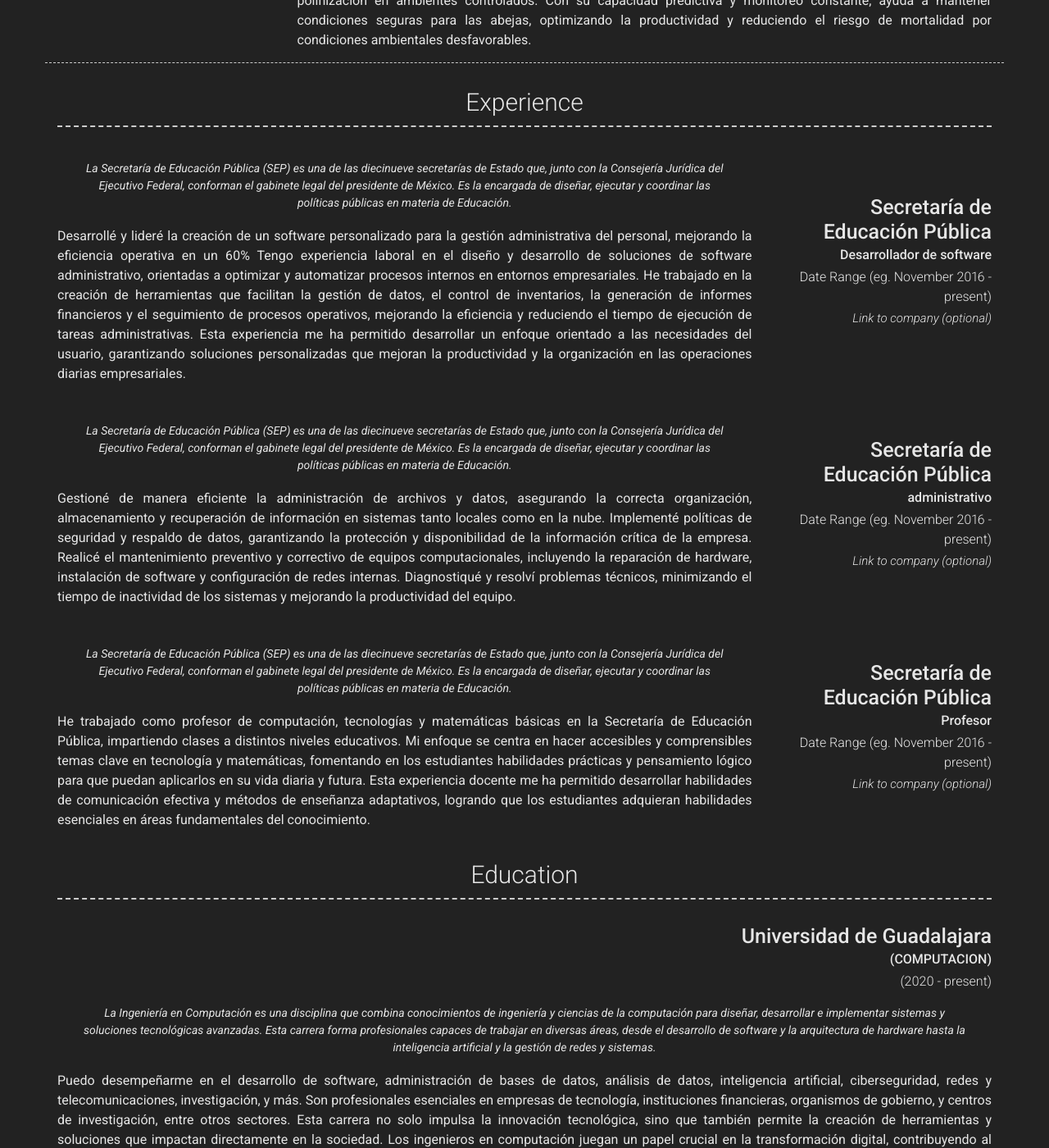
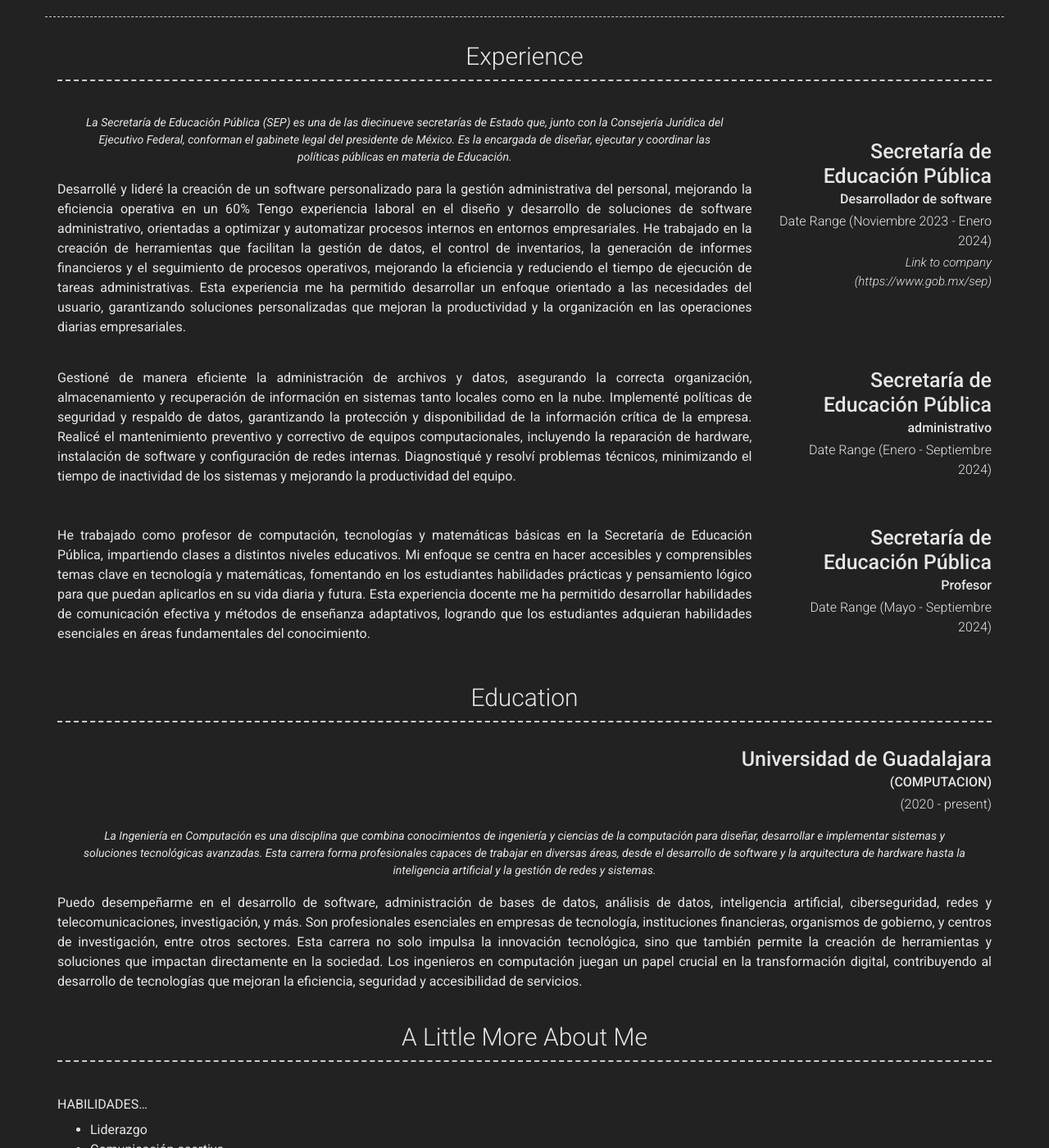
Before and after one commit to JA-HR/JA-HR.github.io, a Jekyll site: the page built from index.md, in a window 1280 px wide and 1400 px high, scrolled down 1548 px. Shown: the whole window at 82% size. Built offline with Jekyll 4.4.1, drawn with Linux system fonts in a browser that asks for light colours; nearby versions of some CDN libraries; some of the changed text lies outside the part shown.

Commit message:
fechas y Datos

```diff
--- a/_config.yml
+++ b/_config.yml
@@ -8,7 +8,7 @@ version: 2
 # Personal info
 name: Jaime Alberto Hernandez Robles
 title: ING. EN COMPUTACION
-email: Your email (optional)
+email: jahr.udg@gmail.com
 # email_title: Email (Email title override)
 #phone: Your phone number (optional)
 # phone_title: Phone (Phone title override)
@@ -20,16 +20,17 @@ darkmode: true
 
 # Social links
 #twitter_username: jekyllrb
-github_username:  jekyll
-stackoverflow_username: "00000001"
+github_username:  JA-HR
+#github_username:  J4HR
+#stackoverflow_username: "00000001"
 #dribbble_username: jekyll
-facebook_username: jekyll
+#facebook_username: jekyll
 #flickr_username: jekyll
-instagram_username: jekyll
+#instagram_username: jekyll
 linkedin_username: jekyll
 #xing_username: jekyll
 #pinterest_username: jekyll
-youtube_username: jekyll
+#youtube_username: jekyll
 #orcid_username: 0000-0000-0000-0000
 #googlescholar_username: D847cGsAAAAJ
 
@@ -74,10 +75,10 @@ content:
         border: weak  # Value of `weak` will display a weak border below this item. # Any
                       # other value (or no value) means no border will be displayed
         title: Vital Sings Vision
-        link: Link to project (eg. sproogen.github.io/modern-resume-theme)(optional)
+        link: https://github.com/Fanterlum/Modular_signos/tree/jaime
         link_text: (INDAUTOR 03-2024-092709223000-01)
         additional_links:
-          - title:  Github page for project (eg. sproogen/modern-resume-theme)
+          - title:  https://github.com/Fanterlum/Modular_signos/tree/jaime
             icon: fab fa-github
             url: Link to project (eg. sproogen.github.io/modern-resume-theme)(optional)
           - title:  Github page for project (eg. sproogen/modern-resume-theme)
@@ -151,8 +152,8 @@ content:
       - layout: right
         title: Secretaría de Educación Pública
         sub_title: Desarrollador de software
-        caption: Date Range (eg. November 2016 - present)
-        link: Link to company (optional)
+        caption: Date Range (Noviembre 2023 - Enero 2024)
+        link: Link to company (https://www.gob.mx/sep)
         quote: >
           La Secretaría de Educación Pública (SEP) es una de las diecinueve secretarías de Estado que, junto con la Consejería Jurídica del Ejecutivo Federal, conforman el gabinete legal del presidente de México.
           Es la encargada de diseñar, ejecutar y coordinar las políticas públicas en materia de Educación.
@@ -164,11 +165,11 @@ content:
       - layout: right
         title: Secretaría de Educación Pública
         sub_title: administrativo
-        caption: Date Range (eg. November 2016 - present)
-        link: Link to company (optional)
-        quote: >
-          La Secretaría de Educación Pública (SEP) es una de las diecinueve secretarías de Estado que, junto con la Consejería Jurídica del Ejecutivo Federal, conforman el gabinete legal del presidente de México.
-          Es la encargada de diseñar, ejecutar y coordinar las políticas públicas en materia de Educación.
+        caption: Date Range (Enero - Septiembre 2024)
+#        link: Link to company (optional)
+#        quote: >
+#          La Secretaría de Educación Pública (SEP) es una de las diecinueve secretarías de Estado que, junto con la Consejería Jurídica del Ejecutivo Federal, conforman el gabinete legal del presidente de México.
+#          Es la encargada de diseñar, ejecutar y coordinar las políticas públicas en materia de Educación.
         description: | # this will include new lines to allow paragraphs
           Gestioné de manera eficiente la administración de archivos y datos, asegurando la correcta organización, almacenamiento y recuperación de información en sistemas tanto locales como en la nube.
           Implementé políticas de seguridad y respaldo de datos, garantizando la protección y disponibilidad de la información crítica de la empresa.
@@ -178,11 +179,11 @@ content:
       - layout: right
         title: Secretaría de Educación Pública
         sub_title: Profesor
-        caption: Date Range (eg. November 2016 - present)
-        link: Link to company (optional)
-        quote: >
-          La Secretaría de Educación Pública (SEP) es una de las diecinueve secretarías de Estado que, junto con la Consejería Jurídica del Ejecutivo Federal, conforman el gabinete legal del presidente de México.
-          Es la encargada de diseñar, ejecutar y coordinar las políticas públicas en materia de Educación.
+        caption: Date Range (Mayo - Septiembre 2024)
+#        link: Link to company (optional)
+#        quote: >
+#          La Secretaría de Educación Pública (SEP) es una de las diecinueve secretarías de Estado que, junto con la Consejería Jurídica del Ejecutivo Federal, conforman el gabinete legal del presidente de México.
+#          Es la encargada de diseñar, ejecutar y coordinar las políticas públicas en materia de Educación.
         description: | # this will include new lines to allow paragraphs
           He trabajado como profesor de computación, tecnologías y matemáticas básicas en la Secretaría de Educación Pública, impartiendo clases a distintos niveles educativos. Mi enfoque se centra en hacer accesibles y comprensibles temas clave en tecnología y matemáticas, fomentando en los estudiantes habilidades prácticas y pensamiento lógico para que puedan aplicarlos en su vida diaria y futura.
           Esta experiencia docente me ha permitido desarrollar habilidades de comunicación efectiva y métodos de enseñanza adaptativos, logrando que los estudiantes adquieran habilidades esenciales en áreas fundamentales del conocimiento.
```
